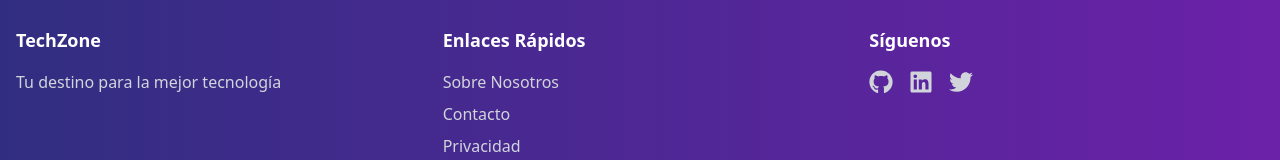
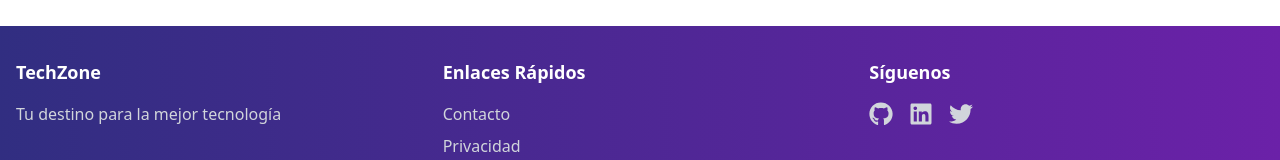
Before and after one commit to AlejoGuti1122/Ecommerce-next.js, a Next.js app in the folder front/: page / in a window 1280 px wide. Shown: the part 521-681 px from the top of the page. Built offline with nearby package versions, Linux system fonts and the light colour scheme; no server answers.

Commit message:
fix slug deploy

```diff
--- a/front/src/shared/components/Footer/index.tsx
+++ b/front/src/shared/components/Footer/index.tsx
@@ -17,14 +17,7 @@
           <div>
             <h3 className="text-lg font-semibold mb-4">Enlaces Rápidos</h3>
             <ul className="space-y-2">
-              <li>
-                <Link
-                  href="/about"
-                  className="text-gray-300 hover:text-white"
-                >
-                  Sobre Nosotros
-                </Link>
-              </li>
+              <li></li>
               <li>
                 <Link
                   href="/contact"
```
Also changed, not shown: front/src/app/(views)/product-detail/[slug]/page.tsx (renamed from front/src/app/(views)/product-detail/[...slug]/page.tsx).
